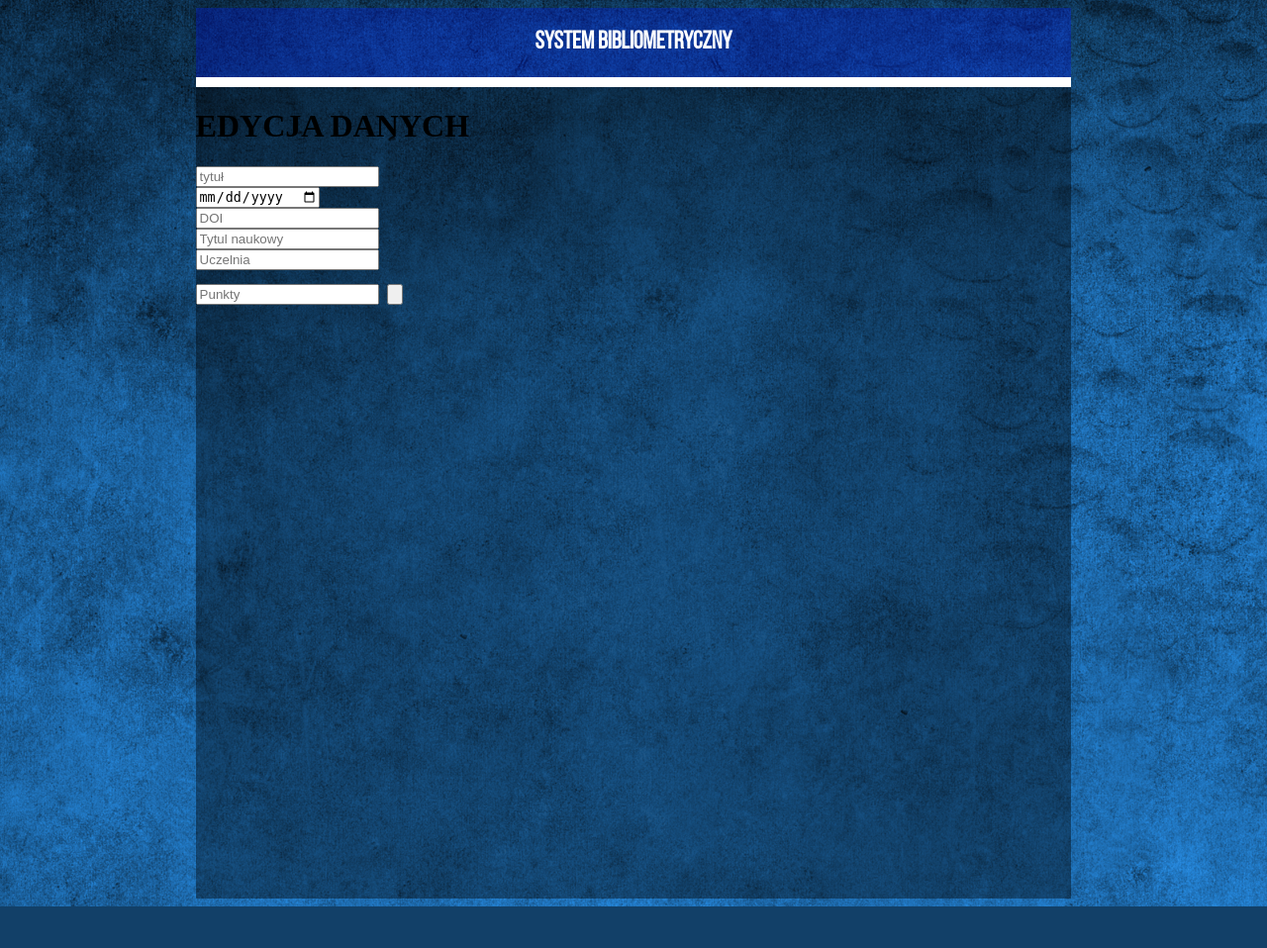
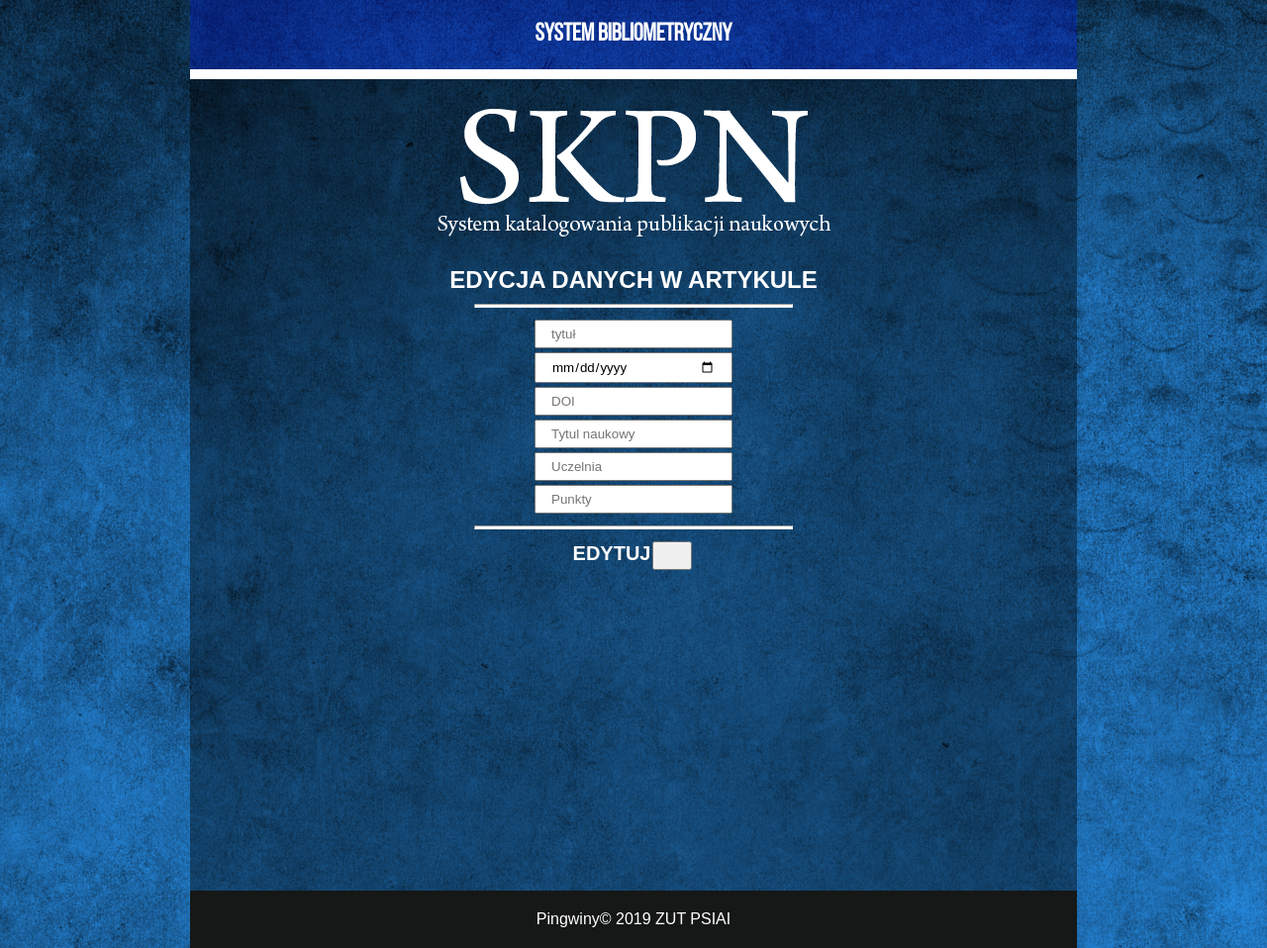
Before and after one commit to ImRaxi/Static_HTML_page_ZUT_project, a PHP site: page /edycja.php in a window 1280 px wide. Shown: the whole page at 99% size. Before the commit the page ends 916 px from the top, so only its background shows below. Run offline with PHP 8.4, Linux system fonts and the light colour scheme; data that the repository does not hold is empty.

Commit message:
poprawki, styl

```diff
--- /dev/null
+++ b/Bibliometr HTML/css/edycja.css
@@ -0,0 +1,44 @@
+* {
+    padding: 0;
+    margin: 0;
+    font-family: 'Source Sans Pro', sans-serif;
+  }
+
+img
+{
+display:block;
+margin-left: auto;
+margin-right: auto;
+margin-top:2%;
+}
+h2{
+    color: white;
+}
+#edycja{
+    width: 70%;
+    margin: auto;
+    text-align: center;
+    margin-top:30px;
+}
+#edycja form{
+    font-size: 20px;
+    color: white;
+    font-weight: bold;
+
+}
+form input{
+    margin: 2px;
+    padding: 5px 15px;
+    width: 200px;
+}
+form input[type="submit"]{
+    width: 40px;
+}
+hr{
+    width: 320px;
+    margin:auto;
+    margin-top: 10px;;
+    margin-bottom: 10px;
+    height:2px;
+    background-color:white;
+}
--- a/Bibliometr HTML/edycja.php
+++ b/Bibliometr HTML/edycja.php
@@ -18,8 +18,11 @@
             <div id="divider"></div>
 
             <div id="content">
+
+            <img src="IMG/logoskpn.png">
                 <div id="edycja">
-                <h1>EDYCJA DANYCH<h1>
+                <h2>EDYCJA DANYCH W ARTYKULE</h2>
+                <hr>
                 <form action="editarticle.php" method="post">
 
                     <input type="text" placeholder="tytuł" id="nazwa" name ="tytul"></br>
@@ -27,16 +30,20 @@
                     <input type="text" placeholder="DOI" id="doi" name ="doi"></br>
                     <input type="text" placeholder="Tytul naukowy" id="tytul_naukowy" name ="tytul_naukowy"></br>
                     <input type="text" placeholder="Uczelnia" id="uczelnia" name ="uczelnia"></br>
-                    <input type="text" placeholder="Punkty" id="pkt" name ="punkty">
+                    <input type="text" placeholder="Punkty" id="pkt" name ="punkty"></br>
+                 <hr>
                     <?php
-                      echo '<input type="submit" name="id" class="dodaj_w" value='.$id_publikacji.'>'
+                      echo 'EDYTUJ<input type="submit" name="id" class="dodaj_w" value='.$id_publikacji.'>'
                     ?>
 
                 </form>
+
                 </div>
 
             </div>
-
+<footer>
+                    <p>Pingwiny&copy; 2019 ZUT PSIAI</p>
+            </footer>
 
     </body>
 </html>
```
